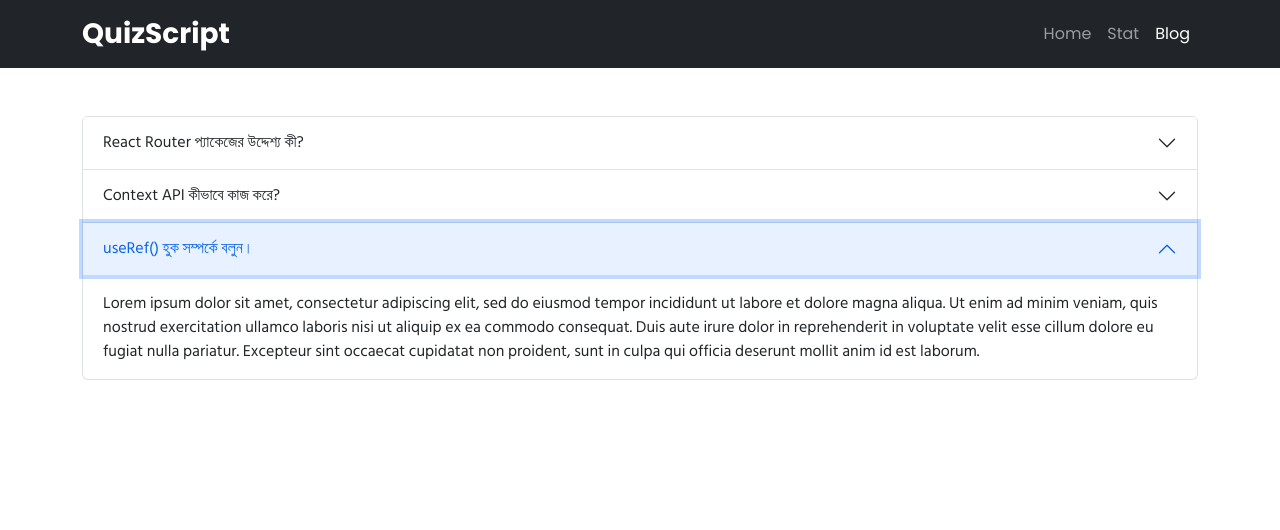
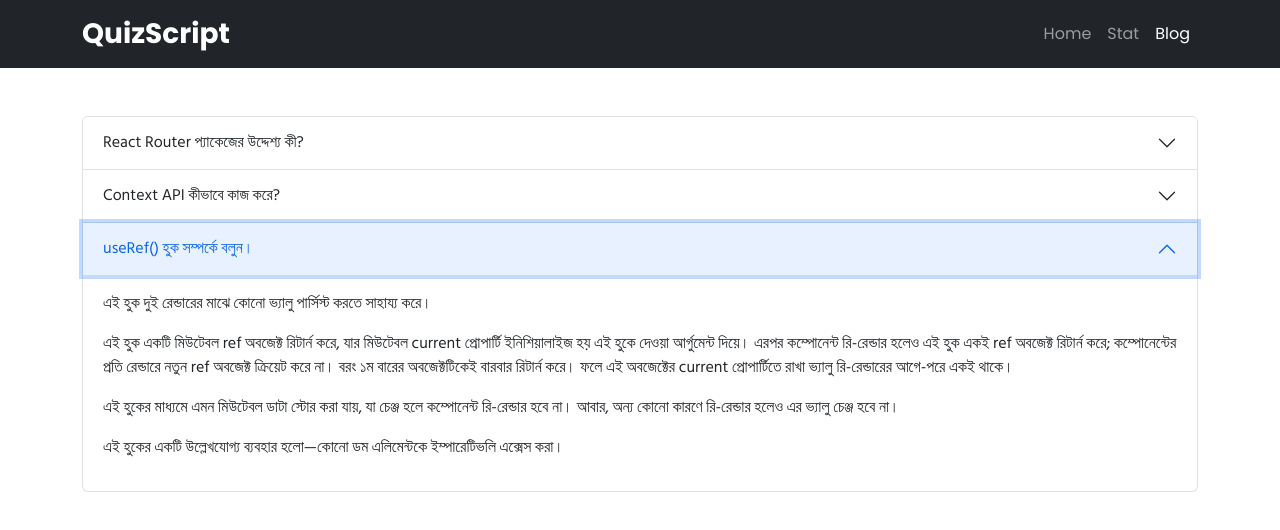
Before and after one commit to RaselParvejABC/quizscript, a React (Create React App) app: page /blog in a window 1280 px wide. Both pictures are taken after a click on the button "useRef() হুক সম্পর্কে বলুন।". Shown: the top 530 px of the page. Built offline with nearby package versions, Linux system fonts and the light colour scheme.

Commit message:
Answer to Q3 Done

```diff
--- a/src/components/Blog/Blog.js
+++ b/src/components/Blog/Blog.js
@@ -53,13 +53,26 @@ const Blog = () => {
         <Accordion.Item eventKey="2">
           <Accordion.Header>useRef() হুক সম্পর্কে বলুন।</Accordion.Header>
           <Accordion.Body>
-            Lorem ipsum dolor sit amet, consectetur adipiscing elit, sed do
-            eiusmod tempor incididunt ut labore et dolore magna aliqua. Ut enim
-            ad minim veniam, quis nostrud exercitation ullamco laboris nisi ut
-            aliquip ex ea commodo consequat. Duis aute irure dolor in
-            reprehenderit in voluptate velit esse cillum dolore eu fugiat nulla
-            pariatur. Excepteur sint occaecat cupidatat non proident, sunt in
-            culpa qui officia deserunt mollit anim id est laborum.
+            <p>
+              এই হুক দুই রেন্ডারের মাঝে কোনো ভ্যালু পার্সিস্ট করতে সাহায্য করে।
+            </p>
+            <p>
+              এই হুক একটি মিউটেবল ref অবজেক্ট রিটার্ন করে, যার মিউটেবল current
+              প্রোপার্টি ইনিশিয়ালাইজ হয় এই হুকে দেওয়া আর্গুমেন্ট দিয়ে। এরপর
+              কম্পোনেন্ট রি-রেন্ডার হলেও এই হুক একই ref অবজেক্ট রিটার্ন করে;
+              কম্পোনেন্টের প্রতি রেন্ডারে নতুন ref অবজেক্ট ক্রিয়েট করে না। বরং
+              ১ম বারের অবজেক্টটিকেই বারবার রিটার্ন করে। ফলে এই অবজেক্টের current
+              প্রোপার্টিতে রাখা ভ্যালু রি-রেন্ডারের আগে-পরে একই থাকে।
+            </p>
+            <p>
+              এই হুকের মাধ্যমে এমন মিউটেবল ডাটা স্টোর করা যায়, যা চেঞ্জ হলে
+              কম্পোনেন্ট রি-রেন্ডার হবে না। আবার, অন্য কোনো কারণে রি-রেন্ডার
+              হলেও এর ভ্যালু চেঞ্জ হবে না।
+            </p>
+            <p>
+              এই হুকের একটি উল্লেখযোগ্য ব্যবহার হলো—কোনো ডম এলিমেন্টকে
+              ইম্পারেটিভলি এক্সেস করা।
+            </p>
           </Accordion.Body>
         </Accordion.Item>
       </Accordion>
```
